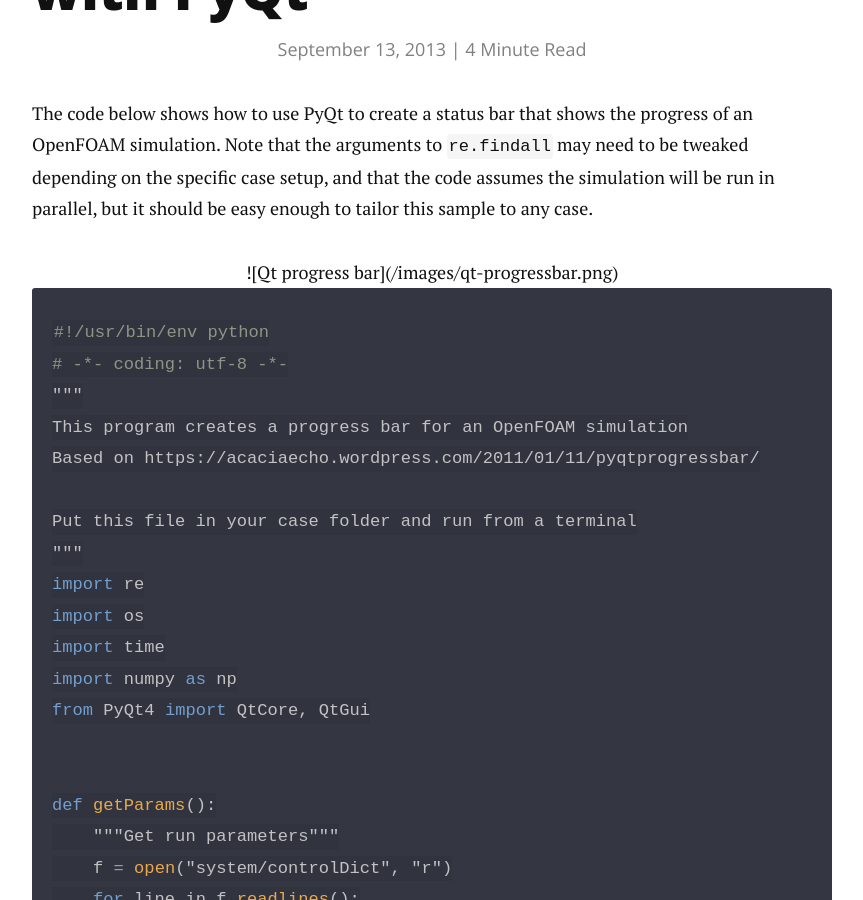
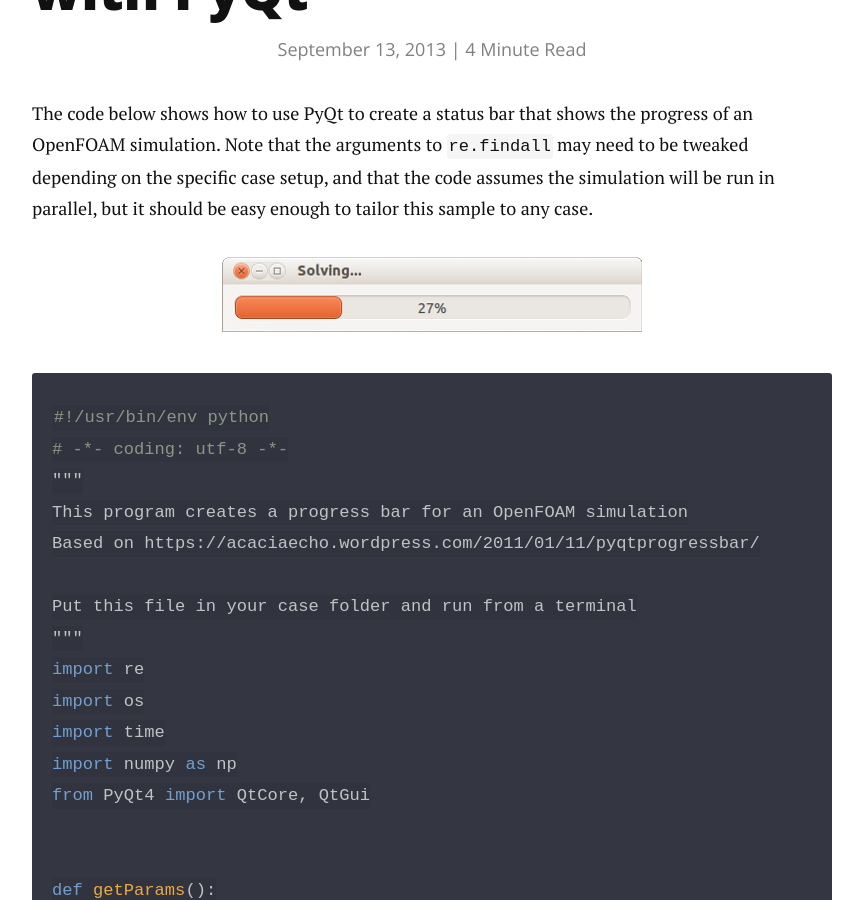
Before and after one commit to petebachant/petebachant.github.io, a Jekyll site: the page built from _posts/2013-09-13-create-an-openfoam-simulation-progress-bar-with-pyqt.markdown, in a window 1280 px wide and 900 px high, scrolled down 454 px. Shown: the whole window, without its empty margins (208-1071 px from the left). Built offline with Jekyll 4.4.1, drawn with Linux system fonts in a browser that asks for light colours; nearby versions of some CDN libraries; comment, search, counter and statistics services are not loaded.

Commit message:
Fix image centering

````diff
--- a/_posts/2013-09-13-create-an-openfoam-simulation-progress-bar-with-pyqt.markdown
+++ b/_posts/2013-09-13-create-an-openfoam-simulation-progress-bar-with-pyqt.markdown
@@ -10,11 +10,10 @@ tags:
 
 The code below shows how to use PyQt to create a status bar that shows the progress of an OpenFOAM simulation. Note that the arguments to `re.findall` may need to be tweaked depending on the specific case setup, and that the code assumes the simulation will be run in parallel, but it should be easy enough to tailor this sample to any case.
 
-<center>
 
+{:refdef: style="text-align: center;"}
 ![Qt progress bar](/images/qt-progressbar.png)
-
-</center>
+{:refdef}
 
 ```python
 #!/usr/bin/env python
````
